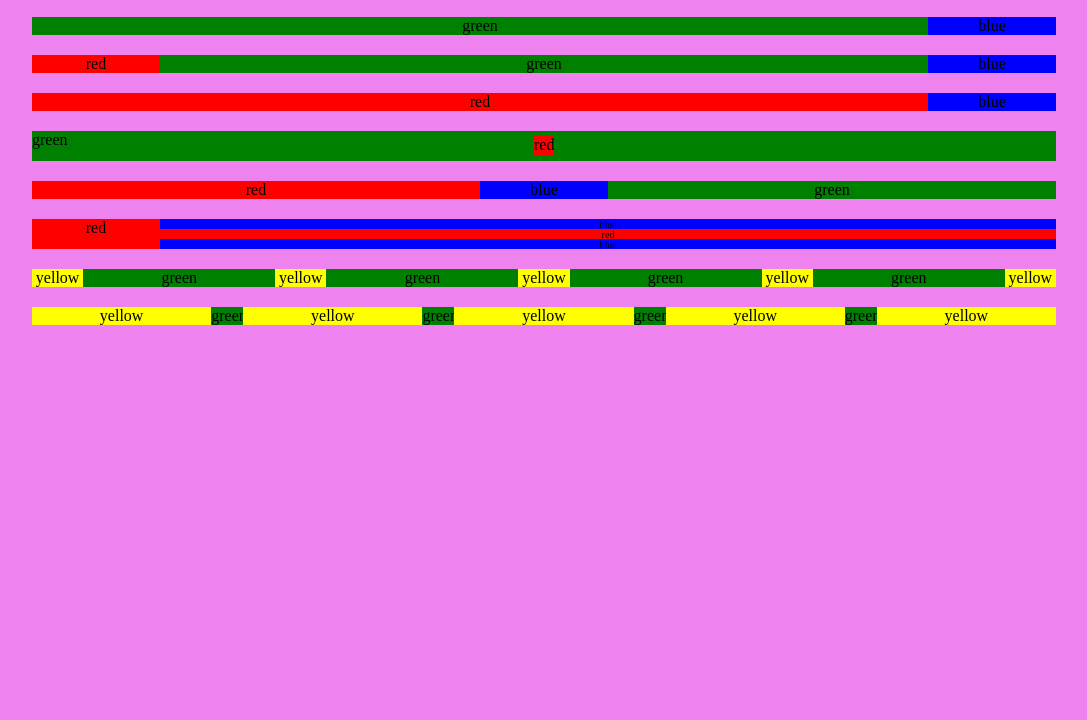
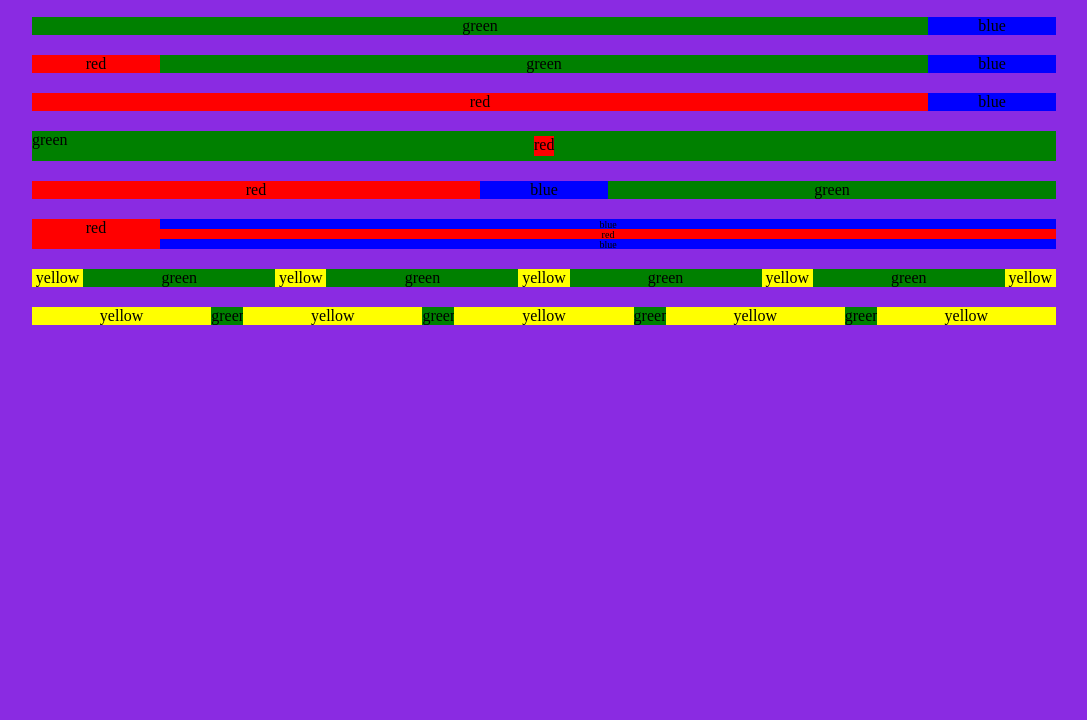
Before and after one commit to patelpradyot/assignment1, a plain HTML site: page index.html in a window 1280 px wide. Shown: the part 80-800 px from the top of the page, without its empty margins (96-1183 px from the left). Drawn offline with Linux system fonts and the light colour scheme.

Commit message:
Update style.css

```diff
--- a/style.css
+++ b/style.css
@@ -2,7 +2,7 @@
 
     text-align: center;
     margin: 0vw;
-     background-color:violet;
+    background-color: blueviolet;
 }
 
 
```
